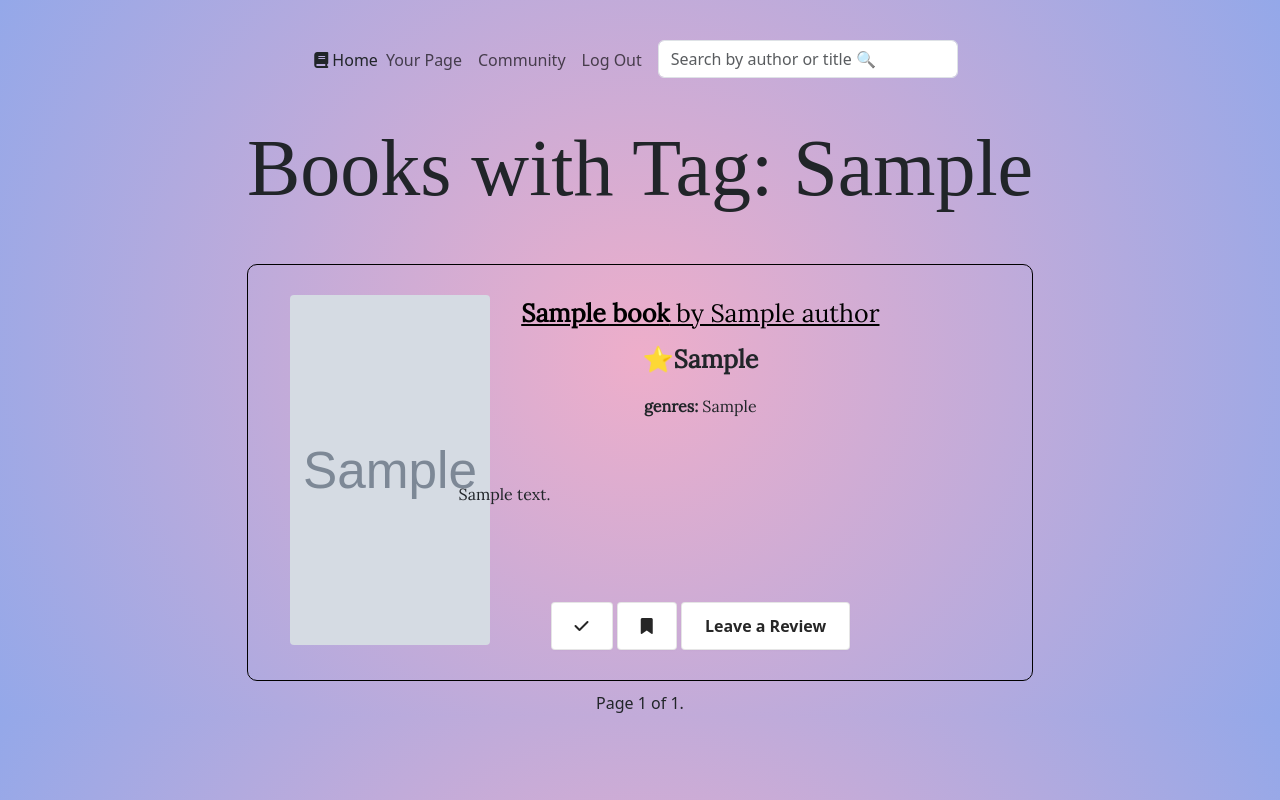
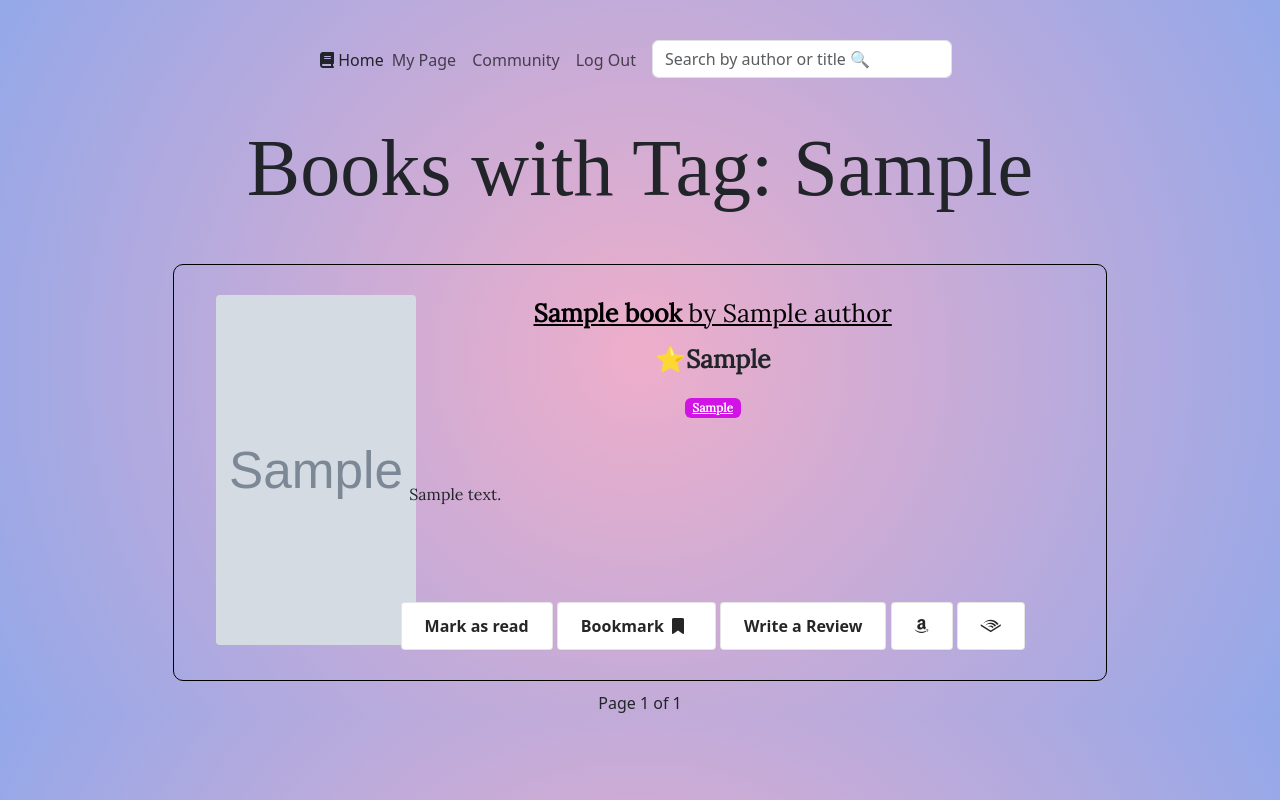
Before and after one commit to KetKode/weread, a Django app: a page that uses pageturner/templates/base.html in a window 1280 px wide. Run offline with Django 4.2, Linux system fonts and the light colour scheme; a user stored in the database is signed in; tables that the repository leaves empty hold one stand-in row (values such as "Sample post"); grey boxes marked "Sample" are stand-in pictures; some libraries are stand-ins or nearby versions; some web fonts are replaced.

Commit message:
aesthetic changes

```diff
--- a/pageturner/members/forms.py
+++ b/pageturner/members/forms.py
@@ -54,10 +54,7 @@ class ProfilePicForm (forms.ModelForm):
 
 
 class SnippetForm(forms.ModelForm):
-    body = forms.CharField(required=True,
-                            widget=forms.widgets.Textarea(attrs={"placeholder": "Type your snippet here.",
-                                                                  "class": "form-control", }
-                                                           ), label="", )
+    body = forms.CharField(required=True, widget=forms.widgets.Textarea(attrs={"placeholder": "Type your snippet here.", "class": "form-control", }), label="", )
     class Meta:
         model = Snippet
         exclude = ("user", "likes")
--- a/pageturner/reviews/templates/reviews/book_genres_list.html
+++ b/pageturner/reviews/templates/reviews/book_genres_list.html
@@ -1,6 +1,7 @@
 {% extends "base.html" %}
 
 {% load static %}
+{% load custom_filters %}
 
 {% block title %}Books with Tag: {{ tag }}{% endblock %}
 
@@ -24,12 +25,19 @@
                         <div class="col-10">
             <a class="book-info" href="{% url 'book_detail' book.pk %}"> <b>{{ book.title }}</b> by {{ book.author }}</a>
                             <p class="book-info mt-2">⭐️<b>{{ book.rating }}</b></p>
-                            <p class="book-info-genres"><b>genres:</b> {{ book.tags }}</p>
+                            <p>
+                                {% for tag in book.get_tags_list %}
+                                <a href="{% url 'book_genres_list' tag %}" class="badge badge-pill" style="color: #ffffff; background-color: {{ tag|random_color }};">{{ tag }}</a>
+                                {% endfor %}
+
+                                </p>
                             <p class="py-5 px-5" align="justify">{{ book.summary }}</p>
                 <div class="buttons-user mt-5">
-                        <a class="button-6" href="{% url 'mark_as_read' book.id %}"><i class="fa-solid fa-check"></i></a>
-                        <a class="button-6" href="{% url 'bookmark_book' book.id %}"><i class="fa-solid fa-bookmark"></i></a>
-                        <a class="button-6" href="#">Leave a Review</a>
+                        <a class="button-6" href="{% url 'mark_as_read' book.id %}">Mark as read</a>
+                        <a class="button-6" href="{% url 'bookmark_book' book.id %}">Bookmark<i class="fa-solid fa-bookmark mx-2"></i></a>
+                        <a class="button-6" href="{% url 'create_review' pk=book.id %}">Write a Review</a>
+                        <a class="button-6" href="{{ book.amazon_link }}"><i class="fa-brands fa-amazon"></i></a>
+                        <a class="button-6" href="{{ book.audible_link }}"><i class="fa-brands fa-audible"></i></a>
                         </div>
             </div>
                 </div>
@@ -46,15 +54,15 @@
 
 <div class="pagination">
         {% if books.has_previous %}
-            <a href="?page=1">First</a>
-            <a href="?page={{ books.previous_page_number }}">Previous</a>
+                <a class="mx-3" href="?page=1">First Page</a>
+                <a href="?page={{ books.previous_page_number }}"><i class="fa-solid fa-chevron-left"></i></a>
         {% endif %}
 
-        <span class="current">Page {{ books.number }} of {{ books.paginator.num_pages }}.</span>
+        <span class="current">Page {{ books.number }} of {{ books.paginator.num_pages }}</span>
 
         {% if books.has_next %}
-            <a href="?page={{ books.next_page_number }}">Next</a>
-            <a href="?page={{ books.paginator.num_pages }}">Last</a>
+                <a href="?page={{ books.next_page_number }}"><i class="fa-solid fa-chevron-right"></i></a>
+                <a class="mx-3" href="?page={{ books.paginator.num_pages }}">Go to the Last Page</a>
         {% endif %}
     </div>
 
--- a/pageturner/reviews/views.py
+++ b/pageturner/reviews/views.py
@@ -5,8 +5,6 @@ from django.db.models import Q
 from django.views.generic.list import ListView
 from django.views.generic.detail import DetailView
 from django.views.generic import CreateView
-from django.contrib.auth import authenticate, login
-from django.contrib.auth.models import User
 from django.contrib.auth.decorators import login_required
 from members.forms import SnippetForm, CommentForm
 from django.core.paginator import Paginator
@@ -82,11 +80,8 @@ def book_genres_list(request, tag):
     books_with_tag = Book.objects.filter(tags__icontains=tag)
 
     items_per_page = 10
-
     paginator = Paginator(books_with_tag, items_per_page)
-
     page_number = request.GET.get('page')
-
     page = paginator.get_page(page_number)
 
     return render(request, "reviews/book_genres_list.html", {'books': page, 'tag': tag})
--- a/pageturner/templates/base.html
+++ b/pageturner/templates/base.html
@@ -29,7 +29,7 @@
         <ul class="navbar-nav">
             {% if user.is_authenticated %}
             <li class="nav-item active">
-                <a class="nav-link" href="{% url 'profile' request.user.id %}">Your Page</a>
+                <a class="nav-link" href="{% url 'profile' request.user.id %}">My Page</a>
             </li>
             {% endif %}
             <li class="nav-item">
```
Also changed, not shown: pageturner/reviews/templates/reviews/book_detail.html (+5 -4 lines), pageturner/reviews/templates/reviews/book_list.html (+13 -5 lines), pageturner/media/images/book_lover_avatar_EYIRm5v.svg (added), pageturner/media/images/new_user_avatar.svg (added), 1 other file.
